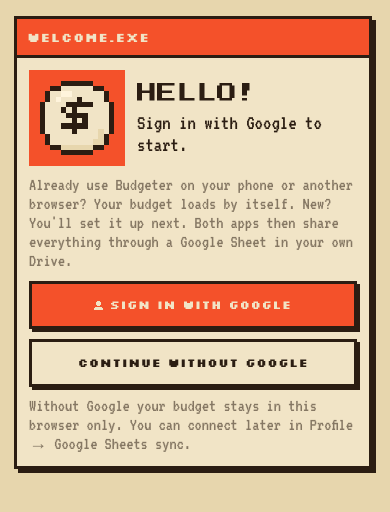
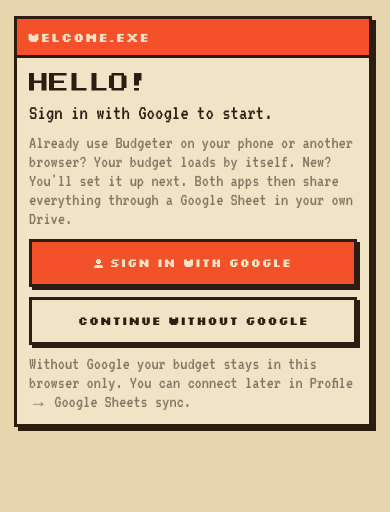
Before and after one commit to nyx-ulrix/budgeter-web, a React Native app: screen / in a window 390 px wide. Shown: the top 512 px of the page. Built offline with nearby package versions, Linux system fonts and the light colour scheme.

Commit message:
Welcome box without the picture; versioned favicon so browsers drop the old tab icon

```diff
--- a/package.json
+++ b/package.json
@@ -23,7 +23,8 @@
     "android": "expo start --android",
     "ios": "expo start --ios",
     "web": "expo start --web",
-    "test": "tsx --test src/**/*.test.ts"
+    "test": "tsx --test src/**/*.test.ts",
+    "build:web": "expo export -p web && node -e \"const f='dist/index.html',fs=require('fs');fs.writeFileSync(f,fs.readFileSync(f,'utf8').replace('/favicon.ico','/favicon.ico?v='+Date.now()))\""
   },
   "private": true
 }
--- a/src/screens/SetupScreen.tsx
+++ b/src/screens/SetupScreen.tsx
@@ -104,12 +104,9 @@
 
   return (
     <Window title="Welcome.exe">
-      <View style={{ flexDirection: 'row', alignItems: 'center', gap: 12 }}>
-        <ArtImg name="app_icon" size={96} label="Budgeter" />
-        <View style={{ flex: 1, gap: 6 }}>
-          <Text role="heading" style={Type.hero}>HELLO!</Text>
-          <Body>{done ? "You're new here. Fill in a few things below to start." : 'Sign in with Google to start.'}</Body>
-        </View>
+      <View style={{ gap: 6 }}>
+        <Text role="heading" style={Type.hero}>HELLO!</Text>
+        <Body>{done ? "You're new here. Fill in a few things below to start." : 'Sign in with Google to start.'}</Body>
       </View>
       {!done && <>
         <Small>Already use Budgeter on your phone or another browser? Your budget loads by itself. New? You'll set it up next. Both apps then share everything through a Google Sheet in your own Drive.</Small>
```
Also changed, not shown: 1 other file (tests, documents, lock files or other folders).
